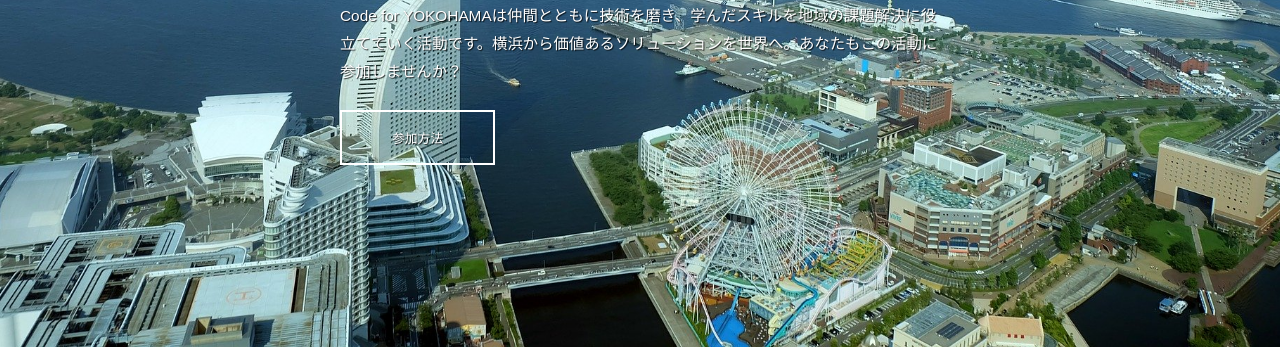
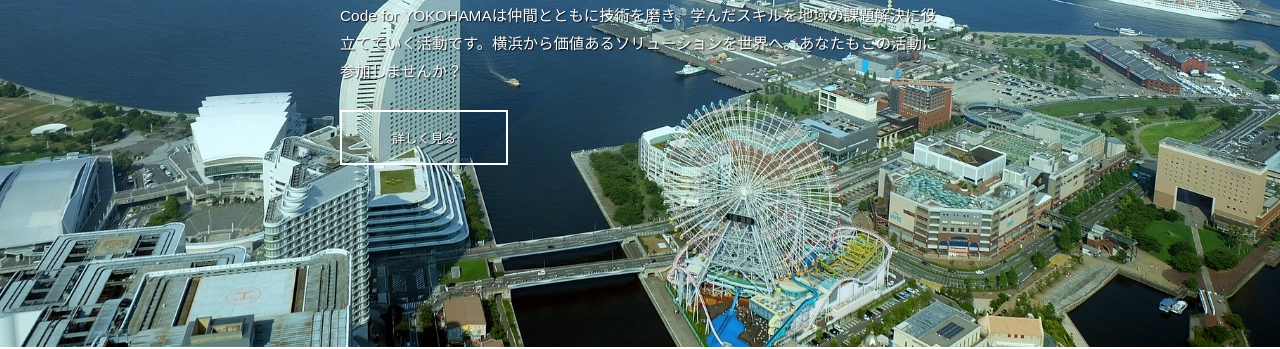
Before and after one commit to Code4Yokohama/code4.yokohama, a Jekyll site: the page built from index.html, in a window 1280 px wide and 900 px high, scrolled down 424 px. Shown: the part 129-478 px from the top of the window. Built offline with Jekyll 4.4.1, drawn with Linux system fonts in a browser that asks for light colours; nearby versions of some CDN libraries.

```diff
--- a/index.html
+++ b/index.html
@@ -13,7 +13,7 @@
 			</div>
 			<h1 class="editable">Technology for Social Innovation</h1>
 			<p class="subtext editable">Code for YOKOHAMAは仲間とともに技術を磨き、学んだスキルを地域の課題解決に役立てていく活動です。横浜から価値あるソリューションを世界へ。あなたもこの活動に参加しませんか？</p>
-			<div class="cta button alt"><a href="./about/">参加方法</a></div>
+			<div class="cta button alt"><a href="./about/">詳しく見る</a></div>
 		</div>
 	</div>
 </section>
```
